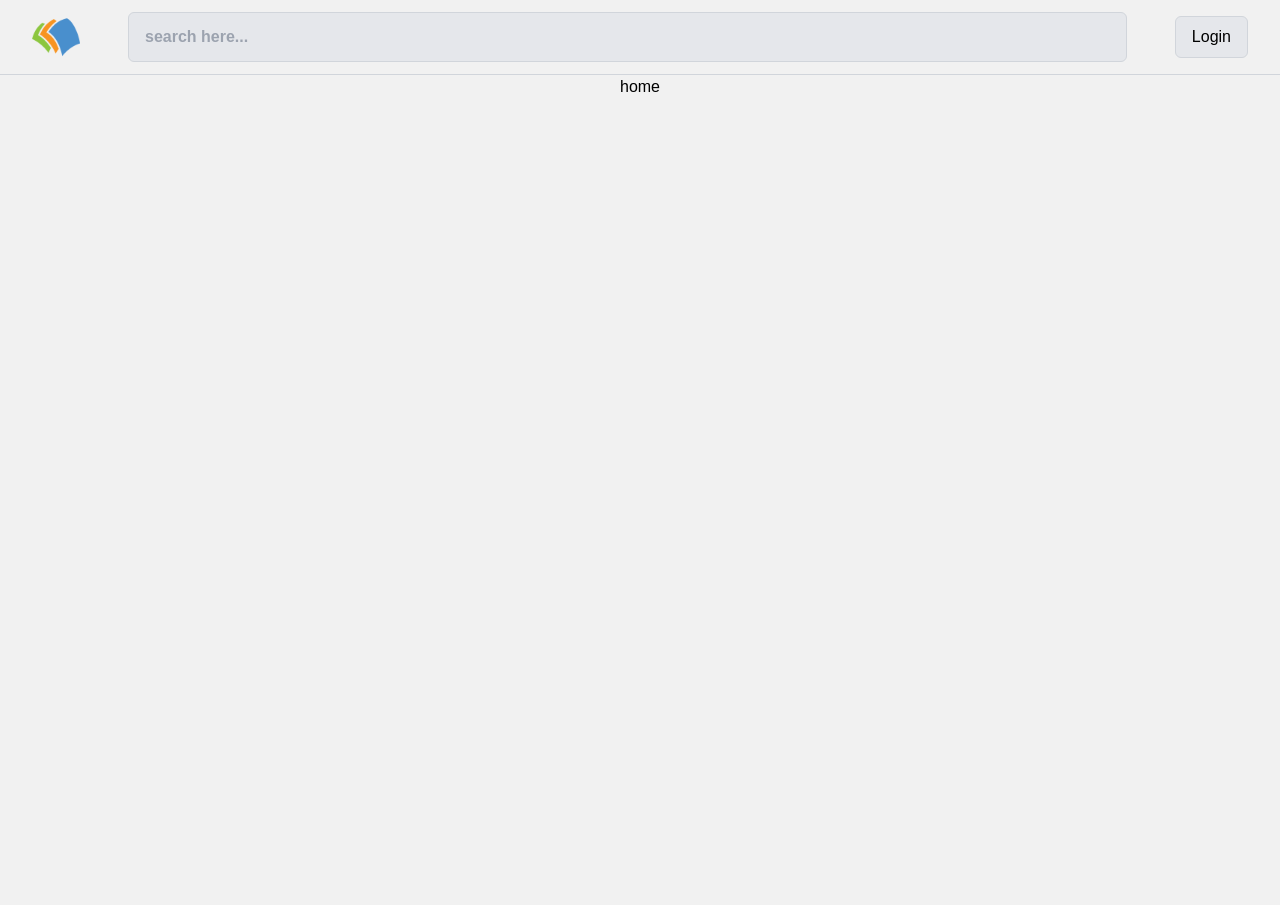
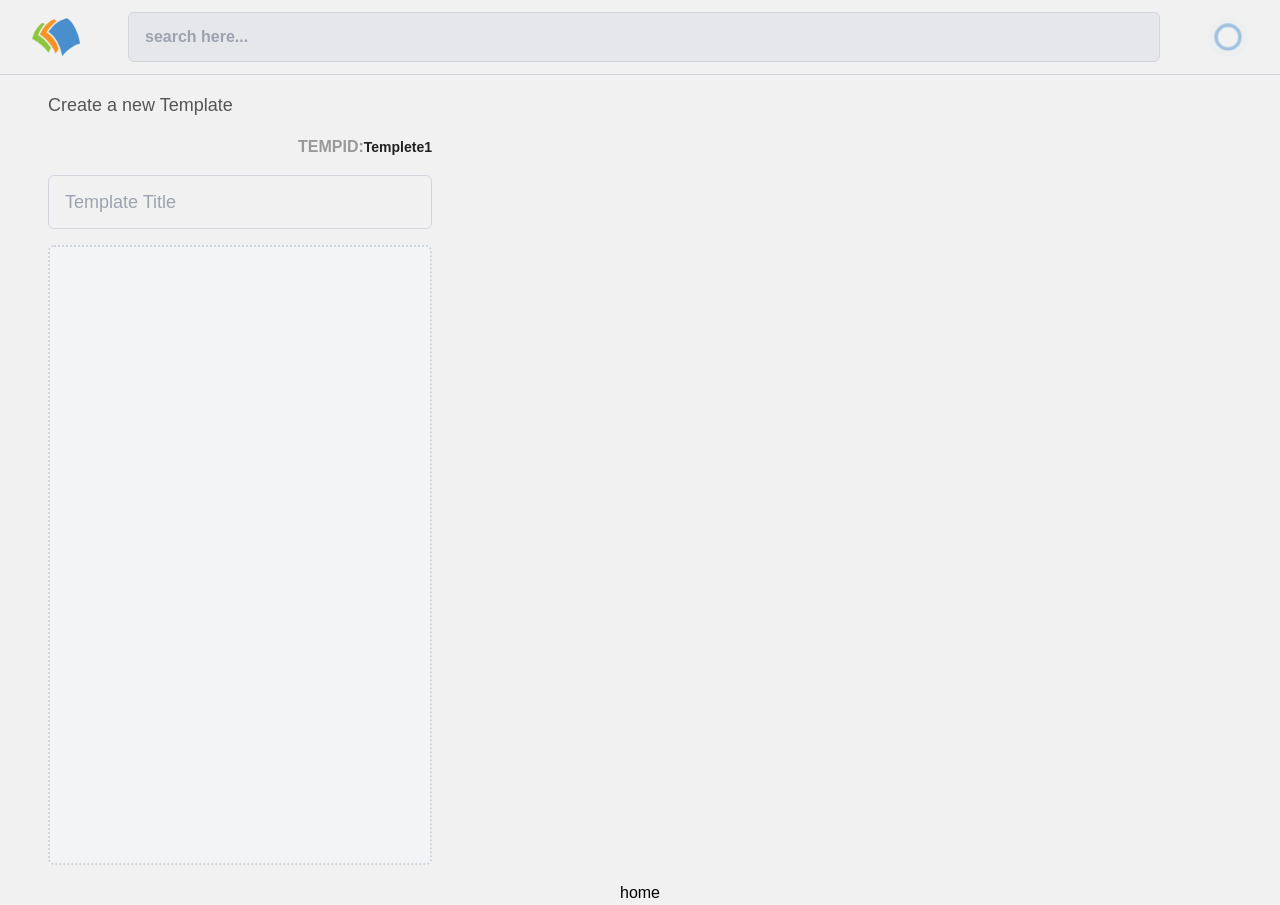
Before and after one commit to sriharibbg/resume-builder, a React (Create React App) app: page /template/create in a window 1280 px wide. Before the commit the page ends 800 px from the top, so only its background shows below. Built offline with nearby package versions, Linux system fonts and the light colour scheme; no server answers.

Commit message:
upto 3:09:45

```diff
--- a/src/components/Header.jsx
+++ b/src/components/Header.jsx
@@ -8,6 +8,7 @@ import { HiLogout } from 'react-icons/hi'
 import { FadeInOutWithOpacity, slideUpMenu } from '../animations'
 import { auth } from '../config/firebase.config'
 import { QueryClient, useQueryClient } from '@tanstack/react-query'
+import { adminIds } from '../utils/helper'
 
 function Header() {
     const {data,isLoading,isError}=useUser()
@@ -70,7 +71,8 @@ className="absolute px-4 py-3 rounded-md bg-white right-0 top-14 flex flex-col i
     {/**menus */}
     <div className='w-full flex-col items-start flex gap-8 pt-6'>
         <Link className='text-txtLight hover:text-txtDark text-base  whitespace-nowrap' to={'/profile'}>My Account</Link>
-<Link className='text-txtLight hover:text-txtDark  text-base whitespace-nowrap' to={'/template/create'}>Add New Template</Link>
+
+{adminIds.includes(data?.uid)&&<Link className='text-txtLight hover:text-txtDark text-base  whitespace-nowrap' to={'/template/create'}>Add new Templete</Link>}
 <div className='w-full px-2 py-2 border-t border-gray-300 flex items-center justify-between group cursor-pointer' onClick={signOutUser}>
     <p className='group-hover:text-txtDark text-txtLight'>Sign Out</p>
     <HiLogout className='group-hover:text-txtDark text-txtLight'/>
--- a/src/components/index.js
+++ b/src/components/index.js
@@ -1,5 +1,5 @@
 
 
 export {default as AuthButtonWithProvider} from "./AuthButtonWithProvider"
-export {default as MainSpinnerr} from "./MainSpinner"
+export {default as MainSpinner} from "./MainSpinner"
 export {default as Header} from './Header'
--- /dev/null
+++ b/src/containers/HomeContainer.jsx
@@ -0,0 +1,11 @@
+import React from 'react'
+
+function HomeContainer() {
+  return (
+    <div>
+
+    </div>
+  )
+}
+
+export default HomeContainer
--- a/src/containers/index.js
+++ b/src/containers/index.js
@@ -1,2 +1,3 @@
 export {default as App} from "./App"
 export {default as Footer} from "./Footer"
+export {default as HomeContainer} from "./HomeContainer"
--- /dev/null
+++ b/src/pages/CreateResume.jsx
@@ -0,0 +1,11 @@
+import React from 'react'
+
+function CreateResume() {
+  return (
+    <div>
+      CreateResume
+    </div>
+  )
+}
+
+export default CreateResume
--- /dev/null
+++ b/src/pages/CreateTemplate.jsx
@@ -0,0 +1,53 @@
+import React, { useState } from 'react'
+import { PuffLoader } from 'react-spinners'
+
+function CreateTemplate() {
+    const [formData,setFormData]=useState({
+        title:"",
+        imageURL:null
+    })
+    const [imageAsset,setImageAsset]=useState({
+        isImageLoading:false,
+        uri:null,
+        progress:0}
+    )
+    // handling the input field change
+    const handleInputChange=(e)=>{
+        const {name,value}=e.target
+        setFormData((prevRec)=>({...prevRec,[name]:value}))
+    }
+  return (
+    <div className='w-full px-4 lg:px-10 2xl:px-32 py-4 grid grid-cols-1 lg:grid-cols-12'>
+        {/**left container */}
+        <div className='col-span-12 lg:col-span-4 2xl:col-span-3 w-full flex-1 flex items-center justify-center flex-col gap-4 px-2'>
+            <div className='w-full'>
+                <p className='text-lg text-txtPrimary'> Create a new Template</p>
+            </div>
+            {/**template ID section */}
+            <div className='w-full flex items-center justify-end'>
+                <p className='text-base text-txtLight uppercase font-semibold'>TempID:{""}</p>
+
+                <p className='text-sm text-txtDark capitalize font-bold'>Templete1</p>
+            </div>
+            {/** template title section*/}
+            <input className='w-full px-4 py-3 rounded-md bg-transparent border border-gray-300 text-lg text-txtPrimary focus:text-txtDark focus:shadow-md outline-none' type='text' target='title' placeholder='Template Title' value={formData.title} onChange={handleInputChange}/>
+         {/**file upload section */}
+        <div className='w-full bg-gray-100 backdrop-blur-md h-[420px] lg:h-[620px] 2xl:h-[740px]
+        rounded-md border-2 border-dotted border-gray-300 cursor-pointer flex items-center justify-center' >
+            {
+                imageAsset.isImageLoading?<React.Fragment>
+                    <div className='flex flex-col items-center justify-center gap-4 '>
+                        <PuffLoader color='#498FCD' size={40}/>
+                        </div> 1</React.Fragment>:<React.Fragment></React.Fragment>
+            }
+        </div>
+
+        </div>
+        {/**right container */}
+        <div className='col-span-12 lg:col-span-8 2xl:col-span-9 '></div>
+
+    </div>
+  )
+}
+
+export default CreateTemplate
--- a/src/pages/HomeScreen.jsx
+++ b/src/pages/HomeScreen.jsx
@@ -1,11 +1,29 @@
-import React from 'react'
-import { Header } from '../components'
+import React, { Suspense } from 'react'
+import { Header,MainSpinner } from '../components'
+import { Route, Routes } from 'react-router-dom'
+import { HomeContainer } from '../containers'
+import CreateTemplate from './CreateTemplate'
+import UserProfile from './UserProfile'
+import CreateResume from './CreateResume'
+import TemplateDesignPinDetails from './TemplateDesignPinDetails'
 
 function HomeScreen() {
   return (
     <div className='w-full flex flex-col items-center justify-center'>
-      <Header></Header>
-      <main>{/*custom routes*/}</main>
+      <Header />
+      <main className='w-full'>{/*custom routes*/}
+      <Suspense fallback={<MainSpinner />}>
+      <Routes>
+        <Route path='/'element={<HomeContainer/>} />
+        <Route path='/template/create'element={<CreateTemplate/>} />
+        <Route path='/profile/uid' element={<UserProfile/>} />
+        <Route path='/resume/*'element={<CreateResume/>} />
+
+        la<Route path='/resumeDetail/:templateID'element={<TemplateDesignPinDetails/>} />
+      </Routes>
+
+      </Suspense>
+      </main>
       home
     </div>
   )
--- /dev/null
+++ b/src/pages/TemplateDesignPinDetails.jsx
@@ -0,0 +1,11 @@
+import React from 'react'
+
+function TemplateDesignPinDetails() {
+  return (
+    <div>
+
+    </div>
+  )
+}
+
+export default TemplateDesignPinDetails
--- /dev/null
+++ b/src/pages/UserProfile.jsx
@@ -0,0 +1,11 @@
+import React from 'react'
+
+function UserProfile() {
+  return (
+    <div>
+      UserProfile
+    </div>
+  )
+}
+
+export default UserProfile
--- /dev/null
+++ b/src/pages/index.jsx
@@ -0,0 +1,6 @@
+export {default as HomeScreen} from './HomeScreen'
+export {default as Authentication} from './Authentication'
+export {default as CreateTemplate} from './CreateTemplate'
+export {default as CreateResume} from './CreateResume'
+export {default as UserProfile} from './UserProfile'
+export {default as TemplateDesignPinDetails} from './TemplateDesignPinDetails'
--- /dev/null
+++ b/src/utils/helper.js
@@ -0,0 +1 @@
+export const adminIds=["116215717123070571524"]
```
